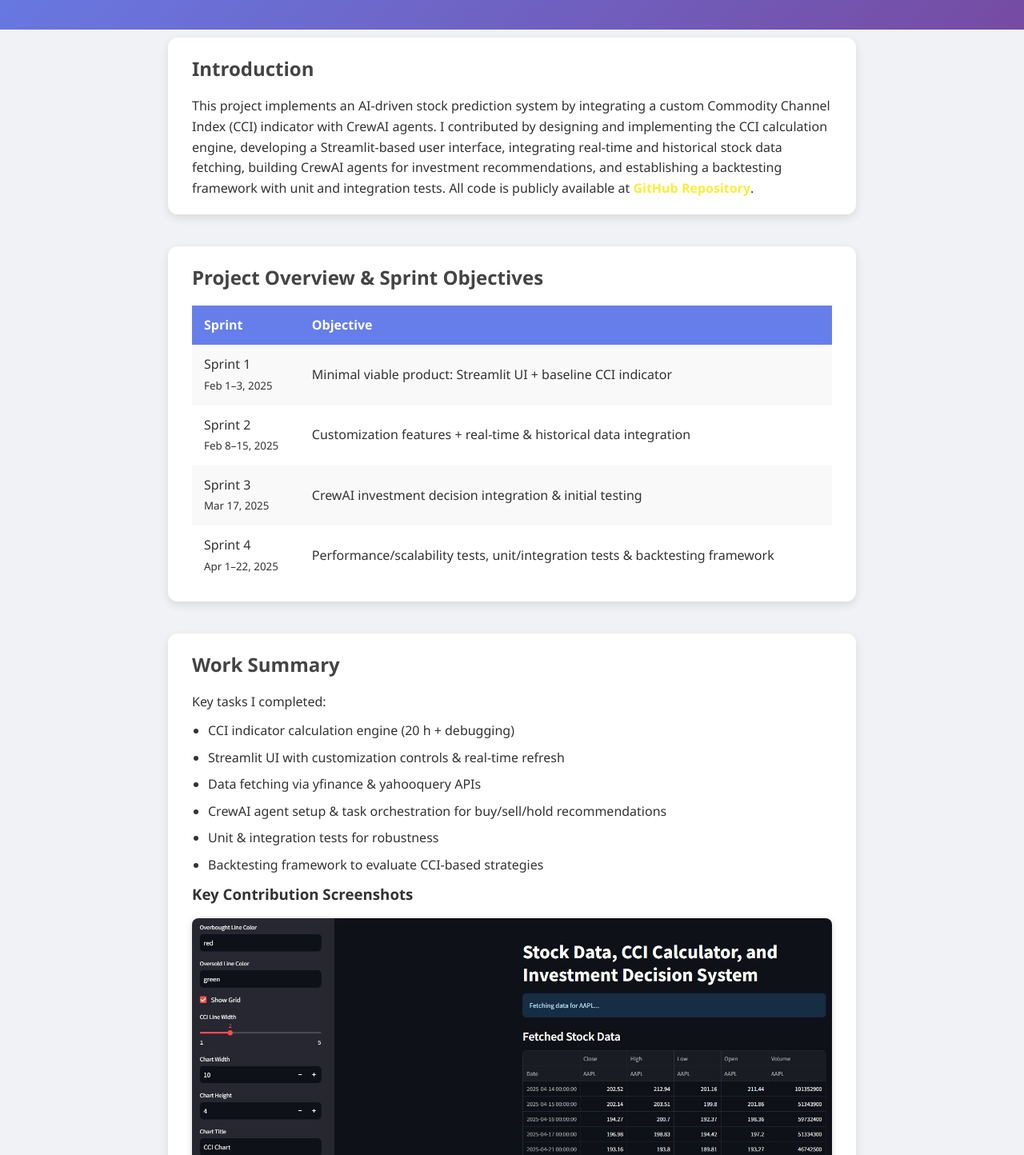
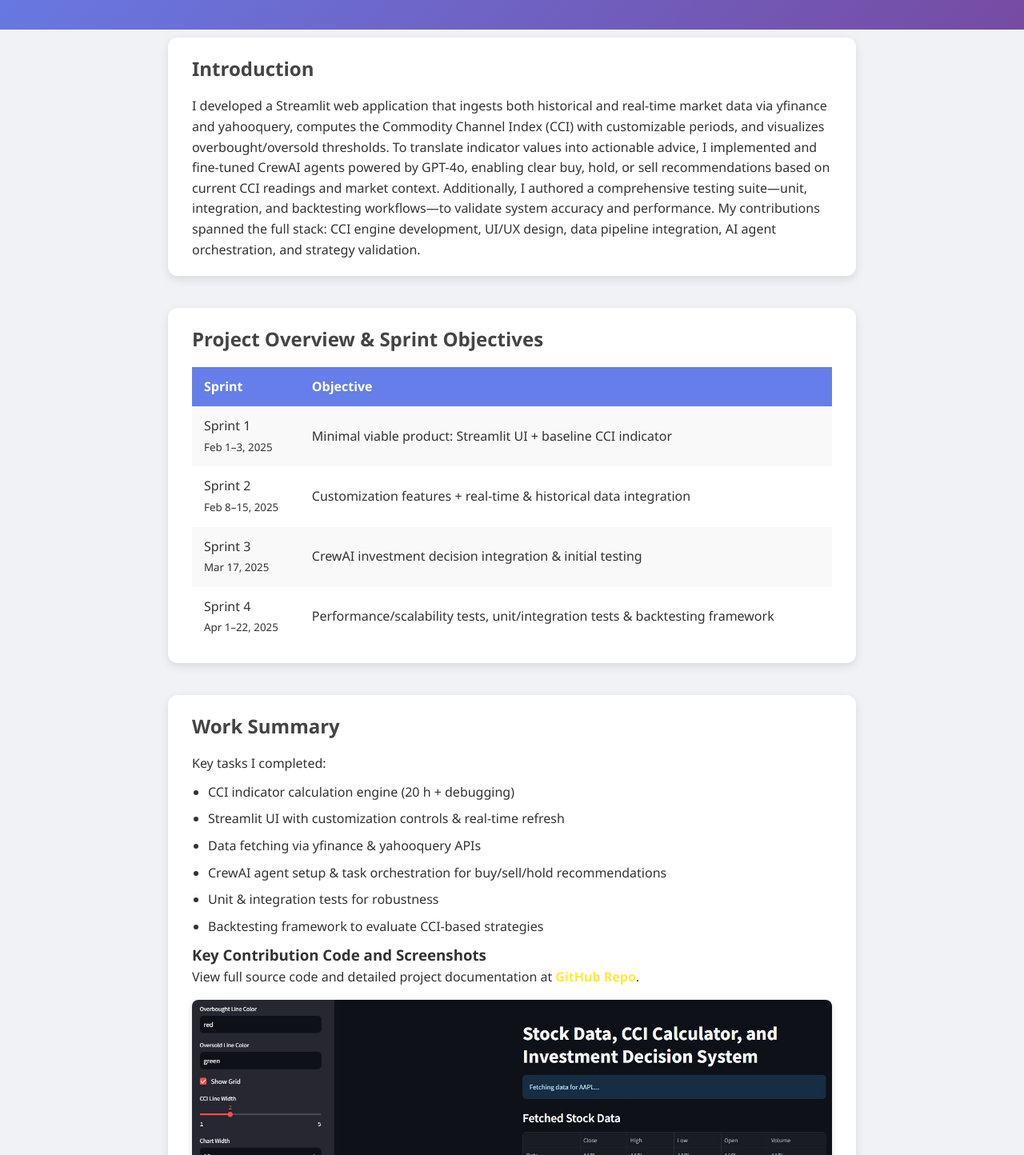
Before and after one commit to yanalagopikrishna/yanalagopikrishna.github.io, a plain HTML site: page index.html in a window 1280 px wide. Shown: the part 171-1615 px from the top of the page at 80% size. Drawn offline with Linux system fonts and the light colour scheme.

Commit message:
Update index.html

```diff
--- a/index.html
+++ b/index.html
@@ -50,7 +50,7 @@
 
     <section id="intro">
       <h2>Introduction</h2>
-      <p>This project implements an AI-driven stock prediction system by integrating a custom Commodity Channel Index (CCI) indicator with CrewAI agents. I contributed by designing and implementing the CCI calculation engine, developing a Streamlit-based user interface, integrating real-time and historical stock data fetching, building CrewAI agents for investment recommendations, and establishing a backtesting framework with unit and integration tests. All code is publicly available at <a class="repo" href="https://github.com/yanalagopikrishna/Gopi-AI-Agent-Stock-Prediction" target="_blank">GitHub Repository</a>.</p>
+      <p>I developed a Streamlit web application that ingests both historical and real-time market data via yfinance and yahooquery, computes the Commodity Channel Index (CCI) with customizable periods, and visualizes overbought/oversold thresholds. To translate indicator values into actionable advice, I implemented and fine-tuned CrewAI agents powered by GPT-4o, enabling clear buy, hold, or sell recommendations based on current CCI readings and market context. Additionally, I authored a comprehensive testing suite—unit, integration, and backtesting workflows—to validate system accuracy and performance. My contributions spanned the full stack: CCI engine development, UI/UX design, data pipeline integration, AI agent orchestration, and strategy validation.</p>
     </section>
 
     <section id="overview">
@@ -76,7 +76,8 @@
         <li>Backtesting framework to evaluate CCI-based strategies</li>
       </ul>
       <div class="contributions">
-        <h3>Key Contribution Screenshots</h3>
+        <h3>Key Contribution Code and Screenshots</h3>
+        <p>View full source code and detailed project documentation at <a class="repo" href="https://github.com/yanalagopikrishna/Gopi-AI-Agent-Stock-Prediction" target="_blank">GitHub Repo</a>.</p>
         <img src="1.jpg">
         <img src="2.jpg">
         <img src="3.jpg">
```
